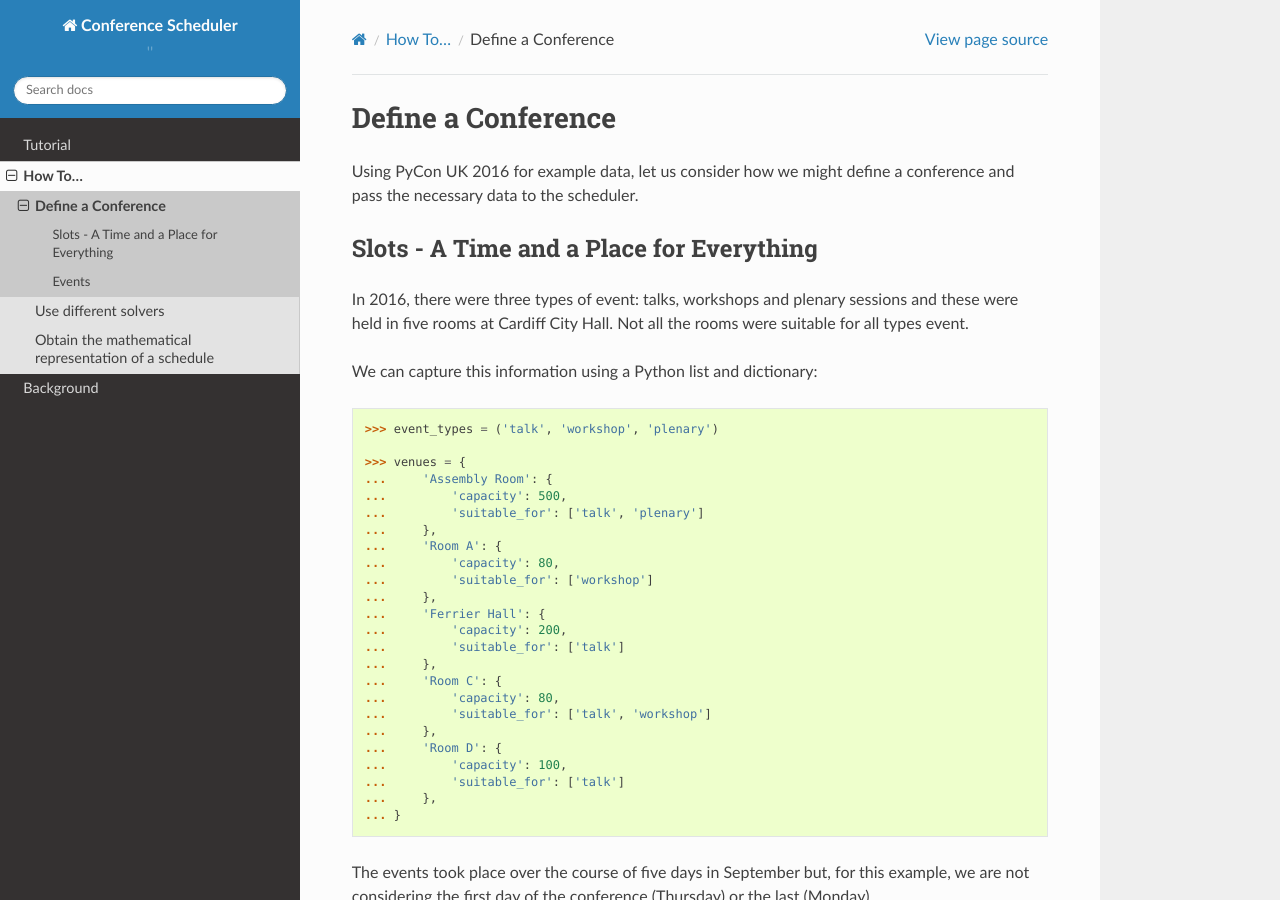
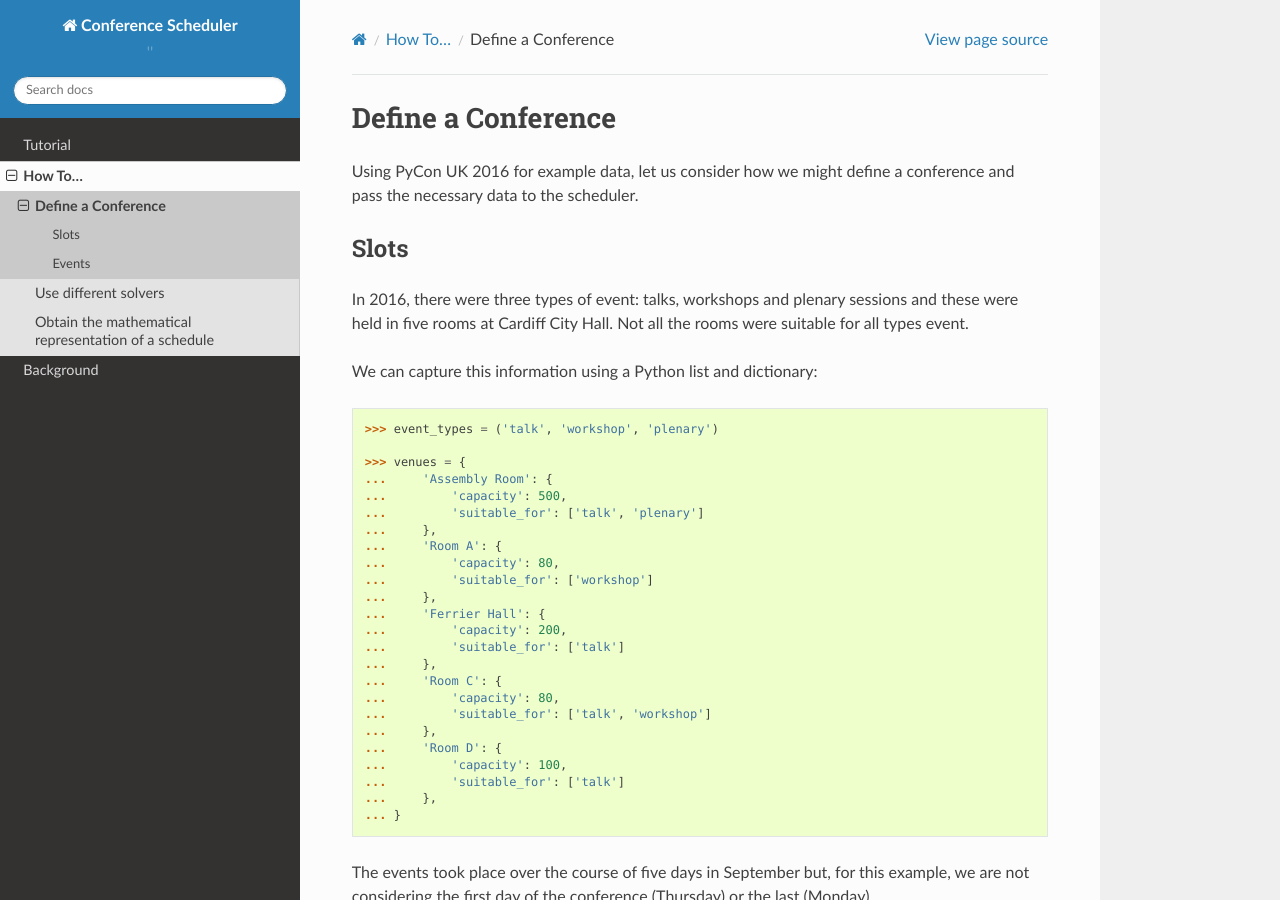
Before and after one commit to PyconUK/ConferenceScheduler, a Sphinx documentation site: the page built from docs/howto/define_a_conference.rst, in a window 1280 px wide and 900 px high. Built offline with Sphinx 7.4.7 and the Read the Docs theme 2.0.0, drawn with Linux system fonts in a browser that asks for light colours.

Commit message:
[#44] Remove slots subheading

```diff
--- a/docs/howto/define_a_conference.rst
+++ b/docs/howto/define_a_conference.rst
@@ -4,8 +4,8 @@ Define a Conference
 Using PyCon UK 2016 for example data, let us consider how we might define a
 conference and pass the necessary data to the scheduler.
 
-Slots - A Time and a Place for Everything
------------------------------------------
+Slots
+-----
 
 In 2016, there were three types of event: talks, workshops and plenary sessions
 and these were held in five rooms at Cardiff City Hall. Not all the rooms were
```
